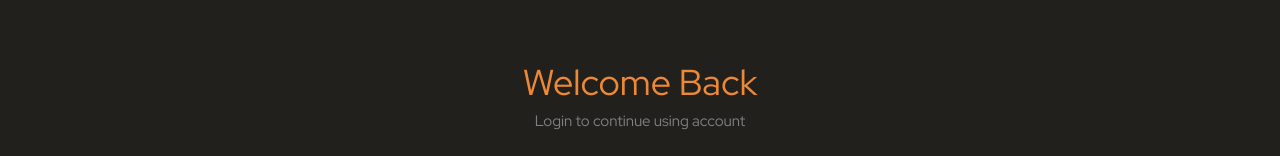
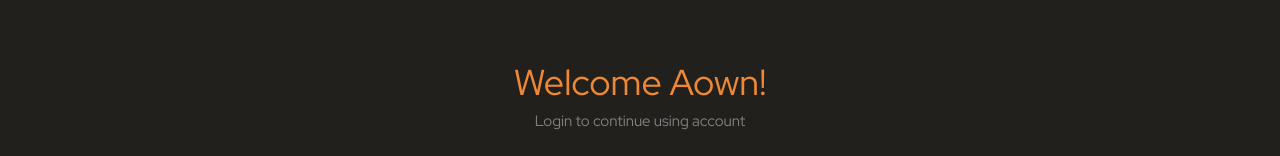
Before and after one commit to fakhar-iqbal/salon-react-app, a React (Create React App) app: page /login in a window 1280 px wide. Shown: the part 168-324 px from the top of the page. Built offline with nearby package versions, Linux system fonts and the light colour scheme.

Commit message:
name change

```diff
--- a/src/components/Headline.js
+++ b/src/components/Headline.js
@@ -5,7 +5,7 @@ const Headline = (props) => {
   return (
     <div className="headline" style={{ ...props.style }}>
       <div className="center-container">
-        Welcome {props.text}
+        Welcome Aown!
         {/* <img
           src={handImage}
           style={{ width: "30.49px", height: "33.28px" }}
```
